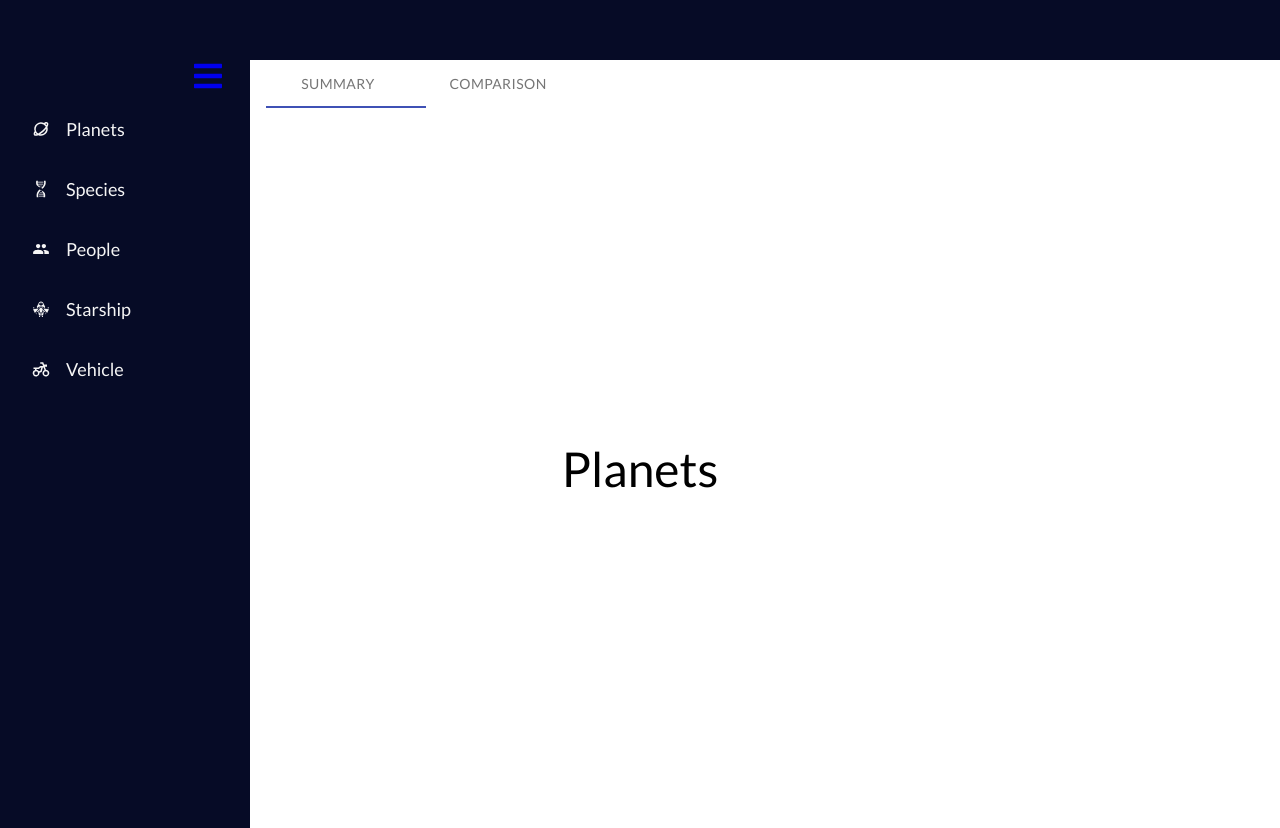
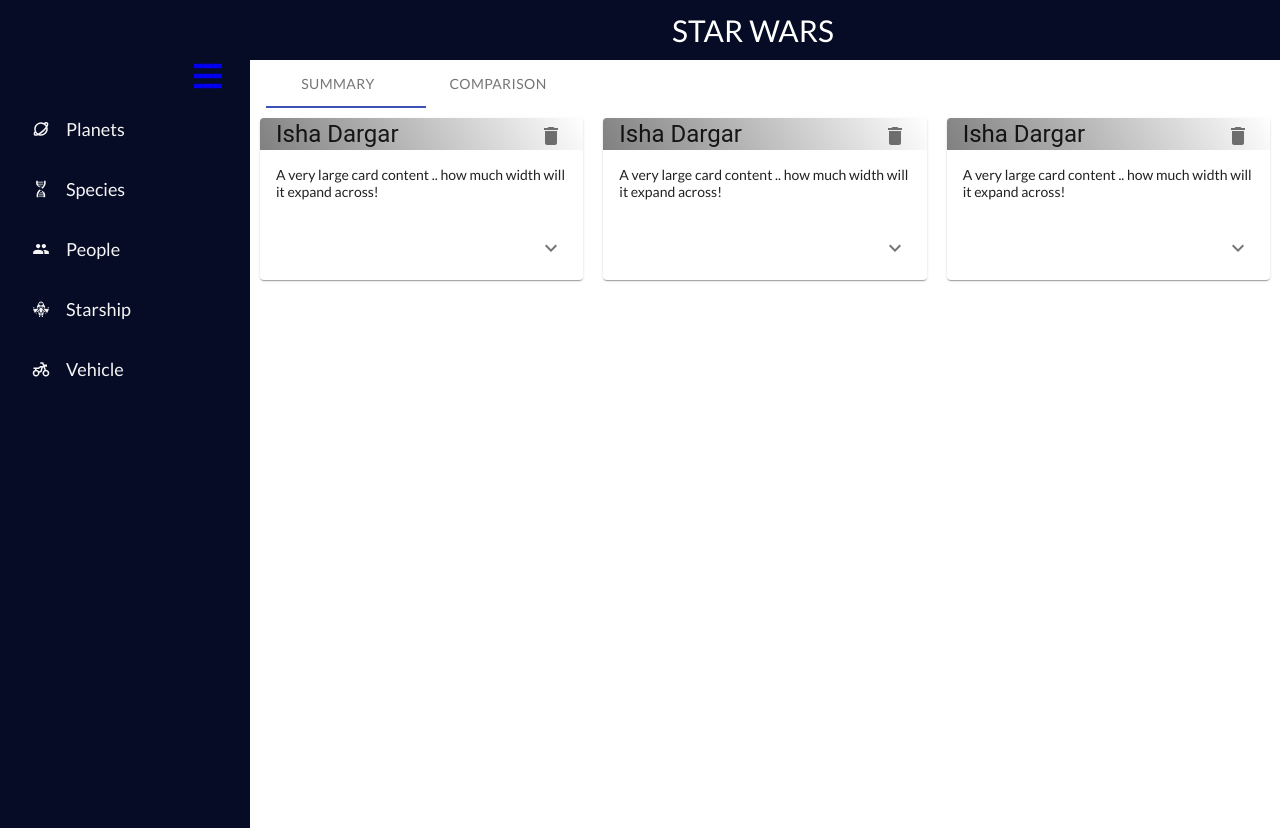
Before and after one commit to dargaris/starwars, a React (Create React App) app: page /planets in a window 1280 px wide. Built offline with nearby package versions, Linux system fonts and the light colour scheme.

Commit message:
card component + demonstration in planets summary

```diff
--- a/src/App.css
+++ b/src/App.css
@@ -10,7 +10,10 @@
 .contentpanel {
 	display: flex;
 	height: 90vh;
-	align-items: center;
-	justify-content: center;
-	font-size: 3rem;
+	align-items: flex-start;
+	justify-content: flex-start;
+	font-size: 14px;
 }
+.leftSpacing{
+  margin-left: 250px;
+}
--- /dev/null
+++ b/src/components/Card/CustomCard.js
@@ -0,0 +1,73 @@
+import React from 'react';
+import { makeStyles } from '@material-ui/core/styles';
+import clsx from 'clsx';
+import Card from '@material-ui/core/Card';
+import CardHeader from '@material-ui/core/CardHeader';
+import CardContent from '@material-ui/core/CardContent';
+import CardActions from '@material-ui/core/CardActions';
+import Collapse from '@material-ui/core/Collapse';
+import IconButton from '@material-ui/core/IconButton';
+import Typography from '@material-ui/core/Typography';
+import ExpandMoreIcon from '@material-ui/icons/ExpandMore';
+import DeleteIcon from '@material-ui/icons/Delete';
+
+const useStyles = makeStyles((theme) => ({
+	root: {
+		maxWidth: 500,
+		margin: 10,
+		width: '32%',
+		minWidth: 250,
+	},
+	expand: {
+		transform: 'rotate(0deg)',
+		marginLeft: 'auto',
+		transition: theme.transitions.create('transform', {
+			duration: theme.transitions.duration.shortest,
+		}),
+	},
+	expandOpen: {
+		transform: 'rotate(180deg)',
+	},
+}));
+
+export default function CustomCard(props) {
+	const classes = useStyles();
+	const [expanded, setExpanded] = React.useState(false);
+
+	const handleExpandClick = () => {
+		setExpanded(!expanded);
+	};
+
+	return (
+		<Card className={classes.root}>
+			<CardHeader
+				action={
+					<IconButton aria-label="delete" style={{ marginTop: -14 }}>
+						<DeleteIcon />
+					</IconButton>
+				}
+				style={{ background: 'linear-gradient(60deg,grey,white)', height: '20px' }}
+				title={props.name}
+			/>
+			<CardContent>{props.cardContent()}</CardContent>
+			<CardActions disableSpacing>
+				<IconButton
+					className={clsx(classes.expand, {
+						[classes.expandOpen]: expanded,
+					})}
+					onClick={handleExpandClick}
+					aria-expanded={expanded}
+					aria-label="show more"
+				>
+					<ExpandMoreIcon />
+				</IconButton>
+			</CardActions>
+			<Collapse in={expanded} timeout="auto" unmountOnExit>
+				<CardContent>
+					<Typography>Links:</Typography>
+					<a href="http://swapi.dev/api/people/1/">http://swapi.dev/api/people/1/</a>,
+				</CardContent>
+			</Collapse>
+		</Card>
+	);
+}
--- /dev/null
+++ b/src/components/Card/index.js
@@ -0,0 +1,3 @@
+import CustomCard from './CustomCard';
+
+export default CustomCard;
--- a/src/components/SideNavBar/SideNavbar.css
+++ b/src/components/SideNavBar/SideNavbar.css
@@ -84,3 +84,9 @@
 	align-items: flex-start;
 	justify-content: flex-start;
 }
+
+.appTitle {
+	font-size: 30px;
+	color: #ffffff;
+	margin-left: 50%;
+}
--- a/src/components/SideNavBar/SideNavbar.js
+++ b/src/components/SideNavBar/SideNavbar.js
@@ -24,6 +24,7 @@
 				<Link to="#" className="menu-bars close">
 					{!showSideBar && <FaBars onClick={toggleSideBar} />}
 				</Link>
+				<div className="appTitle">STAR WARS</div>
 			</div>
 			<nav className={showSideBar ? 'nav-menu active' : 'nav-menu'}>
 				<ul className="nav-menu-items">
--- a/src/views/Planets/Planets.jsx
+++ b/src/views/Planets/Planets.jsx
@@ -1,9 +1,20 @@
 import React from "react";
+import CustomCard from "components/Card";
+import { AppContext } from '../../AppProvider';
 
 const Planets = () => {
+    const { state, dispatch } = React.useContext(AppContext);
+    const {showSideBar} = state;
+    const cardContents = () => {
+       return ( <div>
+            A very large card content .. how much width will it expand across!
+        </div>);
+    }
     return (
-        <div className='contentpanel'>
-            Planets
+        <div className={`contentpanel ${showSideBar ? 'leftSpacing' : '' }`}>
+            <CustomCard name='Isha Dargar' cardContent={cardContents}/>
+            <CustomCard name='Isha Dargar' cardContent={cardContents}/>
+            <CustomCard name='Isha Dargar' cardContent={cardContents}/>
         </div>
     )
 }
```
